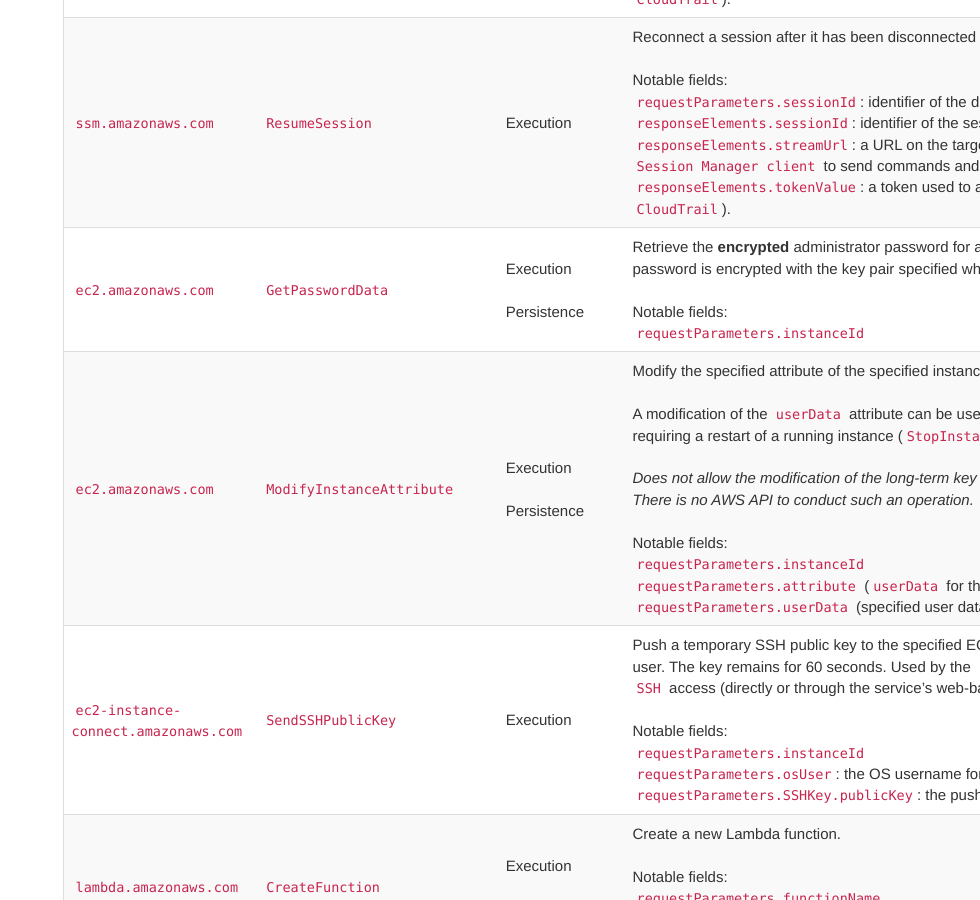
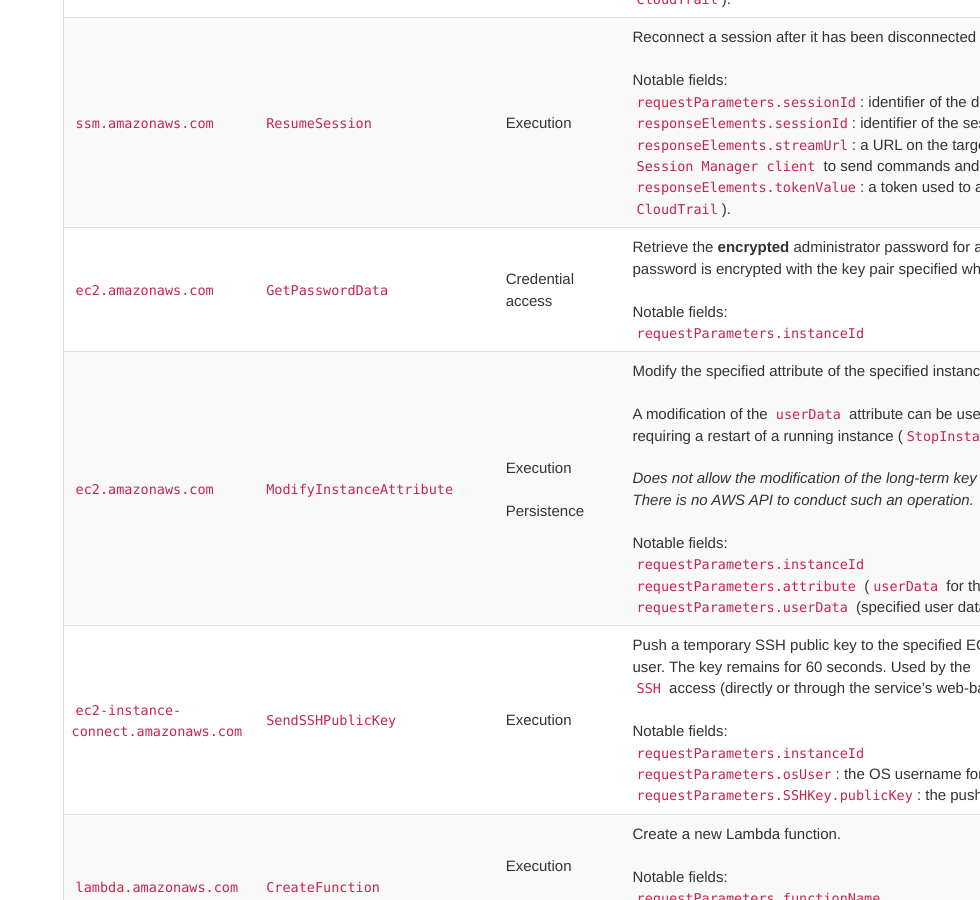
Before and after one commit to Qazeer/artefacts.help, a Jekyll site: the page built from pages/aws/cloudtrail.md, in a window 1280 px wide and 900 px high, scrolled down 7064 px. Shown: the whole window, without its empty margins (300-1280 px from the left). Built offline with Jekyll 4.4.1, drawn with Linux system fonts in a browser that asks for light colours; comment, search, counter and statistics services are not loaded.

Commit message:
[Artefact] AWS CloudTrail - Classify GetPasswordData as credential access

```diff
--- a/pages/aws/cloudtrail.md
+++ b/pages/aws/cloudtrail.md
@@ -62,7 +62,7 @@ the following fields of interest:
 | `ssm.amazonaws.com` | `SendCommand` | Execution | Run command(s) on one or more instances. <br><br> Notable fields: <br> `requestParameters.instanceIds`/`responseElements.command.instanceIds`: list of instance IDs for the command execution. <br> `requestParameters.documentName`/`responseElements.documentName`: name of the SSM document to run (such as `AWS-RunShellScript` or `AWS-RunPowerShellScript`). <br> `requestParameters.parameters`: required and optional parameters specified in the document being run (can be `HIDDEN_DUE_TO_SECURITY_REASONS` for shell/PowerShell execution). |
 | `ssm.amazonaws.com` | `StartSession` | Execution | Initiate a connection to the target instance. <br><br> Notable fields: <br> `requestParameters.target`: target instance ID. <br> `responseElements.sessionId`: identifier of the session. <br> `responseElements.streamUrl`: a URL on the target instance's `SSM Agent` used by the `Session Manager client` to send commands and receive output. <br> `responseElements.tokenValue`: a token used to authenticate the connection (hidden in `CloudTrail`). |
 | `ssm.amazonaws.com` | `ResumeSession` | Execution | Reconnect a session after it has been disconnected (but not terminated). <br><br> Notable fields: <br> `requestParameters.sessionId`: identifier of the disconnected session. <br> `responseElements.sessionId`: identifier of the session. <br> `responseElements.streamUrl`: a URL on the target instance's `SSM Agent` used by the `Session Manager client` to send commands and receive output. <br> `responseElements.tokenValue`: a token used to authenticate the connection (hidden in `CloudTrail`). |
-| `ec2.amazonaws.com` | `GetPasswordData` | Execution <br><br> Persistence | Retrieve the **encrypted** administrator password for a running Windows instance. The password is encrypted with the key pair specified when the instance was launched. <br><br> Notable fields: <br> `requestParameters.instanceId` |
+| `ec2.amazonaws.com` | `GetPasswordData` | Credential access | Retrieve the **encrypted** administrator password for a running Windows instance. The password is encrypted with the key pair specified when the instance was launched. <br><br> Notable fields: <br> `requestParameters.instanceId` |
 | `ec2.amazonaws.com` | `ModifyInstanceAttribute` | Execution <br><br> Persistence | Modify the specified attribute of the specified instance. <br><br> A modification of the `userData` attribute can be used to execute code at boot time, requiring a restart of a running instance (`StopInstances` then `StartInstances`). <br><br> *Does not allow the modification of the long-term key pair(s) associated with an instance. There is no AWS API to conduct such an operation.* <br><br> Notable fields: <br> `requestParameters.instanceId` <br> `requestParameters.attribute` (`userData` for the user data). <br> `requestParameters.userData` (specified user data). |
 | `ec2-instance-connect.amazonaws.com` | `SendSSHPublicKey` | Execution | Push a temporary SSH public key to the specified EC2 instance for use by the specified user. The key remains for 60 seconds. Used by the `EC2 Instance Connect` service for `SSH` access (directly or through the service's web-based interface). <br><br> Notable fields: <br> `requestParameters.instanceId` <br> `requestParameters.osUser`: the OS username for which the key is pushed. <br> `requestParameters.SSHKey.publicKey`: the pushed SSH public key. |
 | `lambda.amazonaws.com` | `CreateFunction` | Execution <br><br> Persistence | Create a new Lambda function. <br><br> Notable fields: <br> `requestParameters.functionName` <br> `requestParameters.code` but doesn't include the `ZipFile` parameter (that contains the base64-encoded contents of the deployment package). |
```
